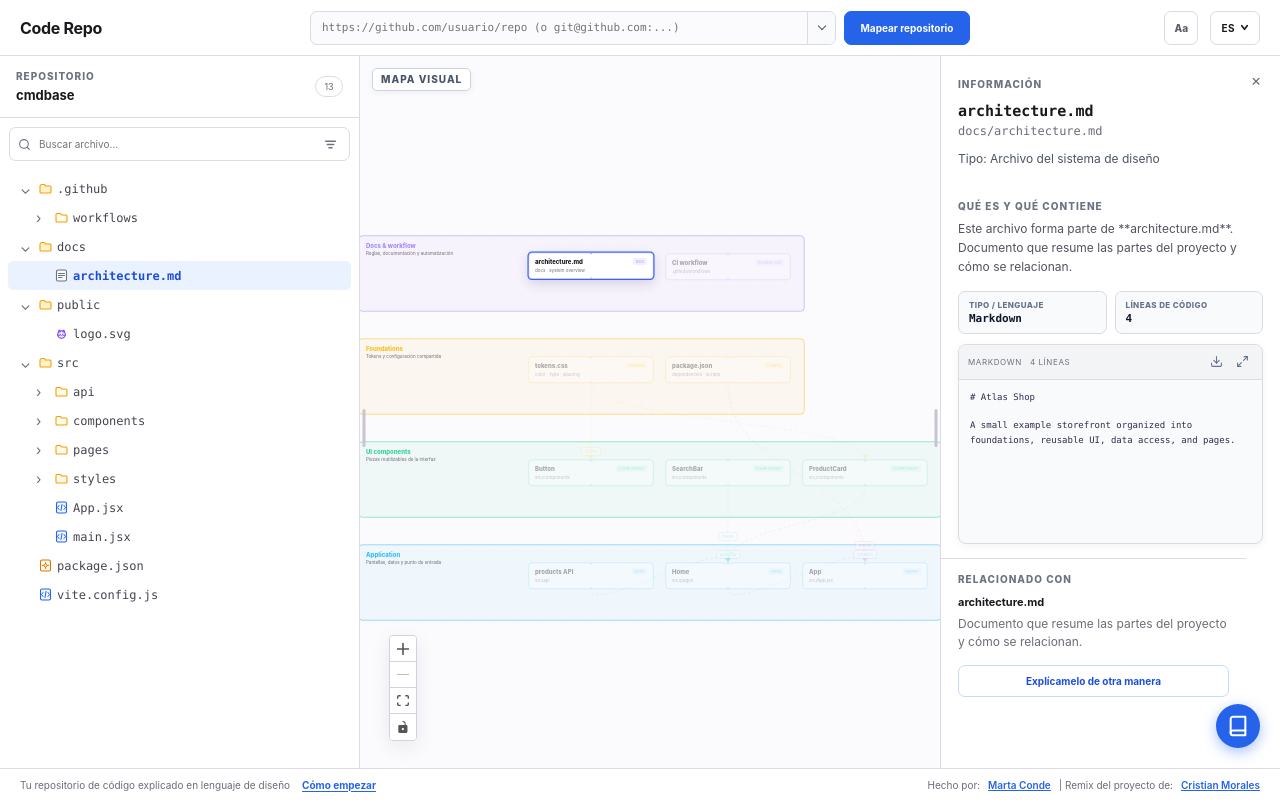
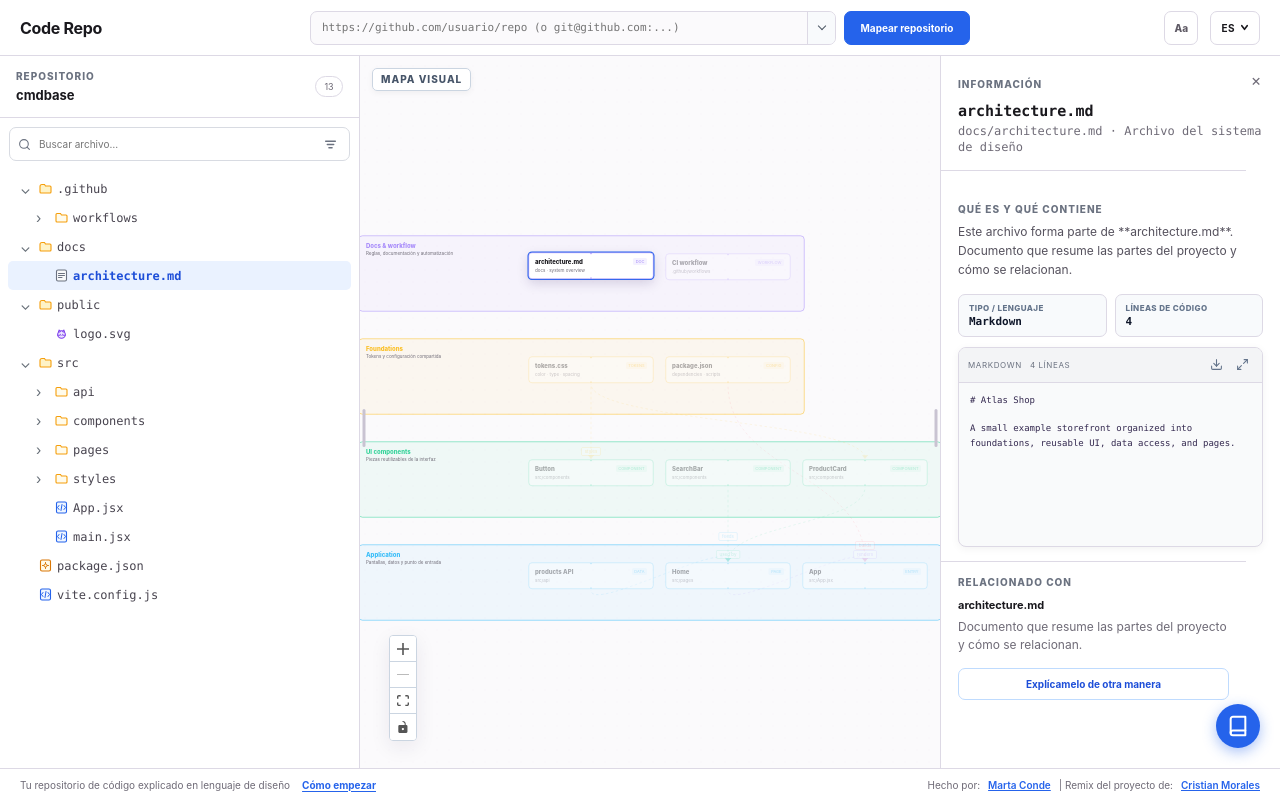
Before and after one commit to MartaCondeDesign/Code-Repo, a React (Vite) app: page / in a window 1280 px wide. Both pictures are taken after a click on the button "architecture.md". Built offline with nearby package versions, Linux system fonts and the light colour scheme; a web font is replaced by a local one.

Commit message:
style: place path URL and category on single line, remove word Tipo:, and add full-width divider line underneath

```diff
--- a/src/App.jsx
+++ b/src/App.jsx
@@ -1211,10 +1211,10 @@ export default function App() {
               <>
                 <span className="pane-kicker">{lang === "es" ? "INFORMACIÓN" : "INFORMATION"}</span>
                 <h2 className="code-file-name">{selectedPath.split("/").pop()}</h2>
-                <p className="inspector-sub code-path">{selectedPath}</p>
-                <p className="inspector-file-type">
-                  {lang === "es" ? "Tipo: Archivo del sistema de diseño" : "Type: Design system file"}
+                <p className="inspector-sub code-path">
+                  {selectedPath} · {lang === "es" ? "Archivo del sistema de diseño" : "Design system file"}
                 </p>
+                <div className="inspector-header-divider" />
 
                 <FileVisualPreview path={selectedPath} content={selectedCode} lang={lang} />
 
@@ -1280,10 +1280,10 @@ export default function App() {
               <>
                 <span className="pane-kicker">{lang === "es" ? "INFORMACIÓN" : "INFORMATION"}</span>
                 <h2 className="code-file-name">{selectedPath.split("/").pop()}</h2>
-                <p className="inspector-sub code-path">{selectedPath}</p>
-                <p className="inspector-file-type">
-                  {lang === "es" ? "Tipo: Carpeta del proyecto" : "Type: Project folder"}
+                <p className="inspector-sub code-path">
+                  {selectedPath} · {lang === "es" ? "Carpeta del proyecto" : "Project folder"}
                 </p>
+                <div className="inspector-header-divider" />
                 <div className="inspector-block">
                   <span>{lang === "es" ? "QUÉ ES Y QUÉ CONTIENE" : "WHAT IT IS & CONTAINS"}</span>
                   <p>{getFolderExplanation(selectedPath, lang)}</p>
@@ -1294,10 +1294,10 @@ export default function App() {
               <>
                 <span className="pane-kicker">{lang === "es" ? "INFORMACIÓN" : "INFORMATION"}</span>
                 <h2>{selected.title}</h2>
-                <p className="inspector-sub">{subFor(selected, lang)}</p>
-                <p className="inspector-file-type">
-                  {lang === "es" ? "Tipo: " : "Type: "}{data.layers.find((layer) => layer.id === selected.layer)?.label}
+                <p className="inspector-sub">
+                  {subFor(selected, lang)} · {data.layers.find((layer) => layer.id === selected.layer)?.label}
                 </p>
+                <div className="inspector-header-divider" />
                 {selected.files?.length > 0 && <div className="linked-files">{selected.files.map((file) => <button key={file} onClick={() => selectPath(file, false)}>↳ {file}</button>)}</div>}
                 {explanationLevel > 0 ? <div className="alternate-explanation"><span>{lang === "es" ? `EXPLICACIÓN ${explanationLevel} DE 3` : `EXPLANATION ${explanationLevel} OF 3`}</span><p>{alternateExplanation(selected, lang, explanationLevel)}</p></div> : <><div className="inspector-block"><span>{t.what}</span><p>{whatFor(selected, lang)}</p></div>{selected.does && <div className="inspector-block"><span>{t.does}</span><p>{doesFor(selected, lang)}</p></div>}</>}
                 <ExplanationActions lang={lang} level={explanationLevel} onAlternate={() => setExplanationLevel((level) => Math.min(3, level + 1))} onReset={() => setExplanationLevel(0)} />
--- a/src/map.css
+++ b/src/map.css
@@ -319,7 +319,8 @@ button { color: inherit; }
 .inspector-type-pill { display: inline-block; margin: 3px 0 8px; padding: 2px 7px; border-radius: 99px; background: #f1f5f9; border: 1px solid #cbd5e1; color: #475569; font-family: var(--font-code); font-size: 9px; font-weight: 600; letter-spacing: 0.4px; width: fit-content; }
 .inspector-file-type { margin: 0 0 12px; color: #4b5563; font-size: 11px; line-height: 1.4; }
 .inspector-file-type strong { font-family: var(--font-code); font-weight: 600; color: #111827; }
-.inspector-sub { margin: 0 0 12px; color: var(--muted); font-size: 10px; line-height: 1.4; }
+.inspector-sub { margin: 0 0 4px; color: var(--muted); font-size: 10px; line-height: 1.4; }
+.inspector-header-divider { margin-left: -17px; margin-right: -17px; width: calc(100% + 34px); box-sizing: border-box; margin-top: 10px; margin-bottom: 12px; border-bottom: 1px solid var(--line); }
 .linked-files { display: flex; flex-direction: column; gap: 5px; margin-left: -17px; margin-right: -17px; width: calc(100% + 34px); box-sizing: border-box; padding: 10px 17px 15px; border-top: 1px solid var(--line); border-bottom: 1px solid var(--line); }
 .linked-files button { width: 100%; border: 0; background: transparent; color: #1d4ed8; padding: 0; text-align: left; cursor: pointer; font-family: var(--font-code); font-size: 9px; white-space: normal; overflow-wrap: anywhere; word-break: break-word; }
 .inspector-block { margin-top: 14px; }
```
